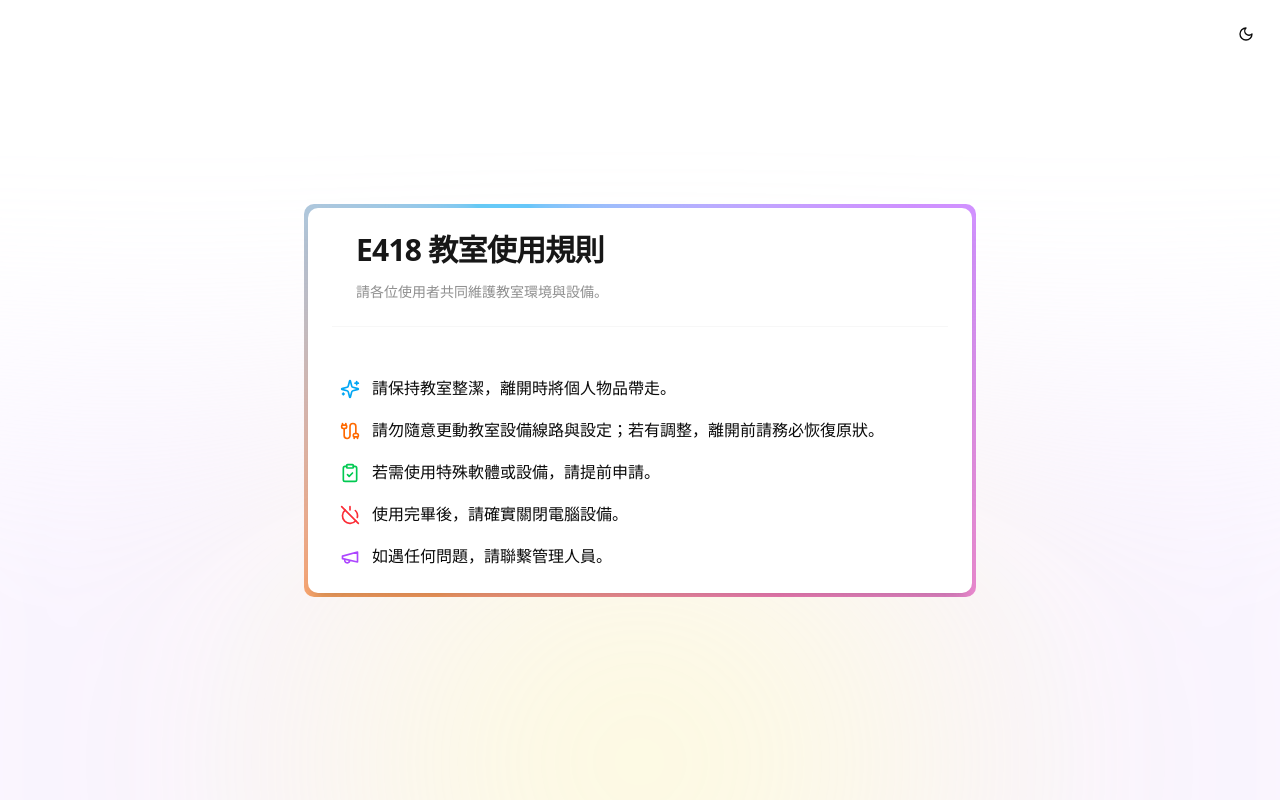
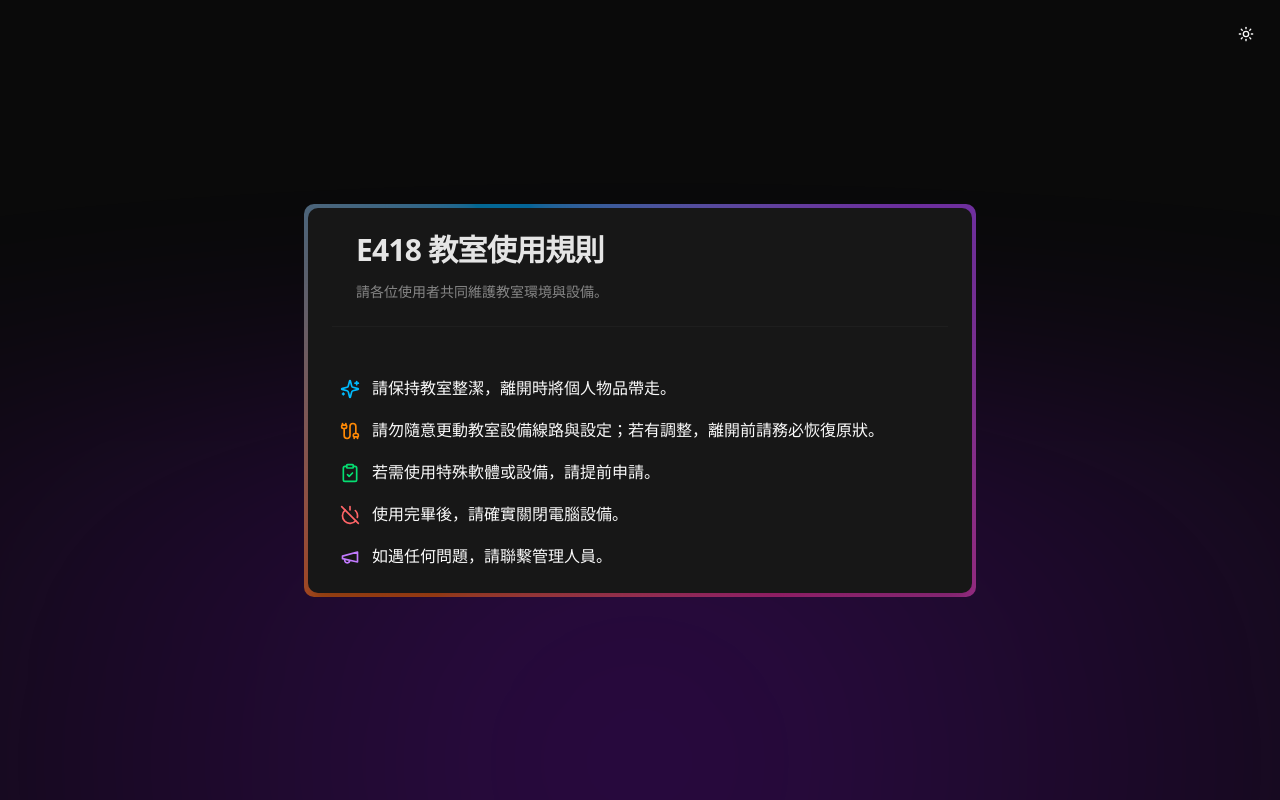
Before and after one commit to fileng87/e418-panal, a Next.js app: page / in a window 1280 px wide. Shown: the top 800 px of the page. Built offline with nearby package versions, Linux system fonts and the light colour scheme.

Commit message:
更新主題提供者的預設主題為暗色，移除系統主題啟用選項，以簡化主題設定。

```diff
--- a/src/app/layout.tsx
+++ b/src/app/layout.tsx
@@ -36,8 +36,7 @@ export default function RootLayout({
         <QueryProvider>
           <ThemeProvider
             attribute="class"
-            defaultTheme="system"
-            enableSystem
+            defaultTheme="dark"
             disableTransitionOnChange
           >
             <div className="fixed top-4 right-4 z-50">
```
